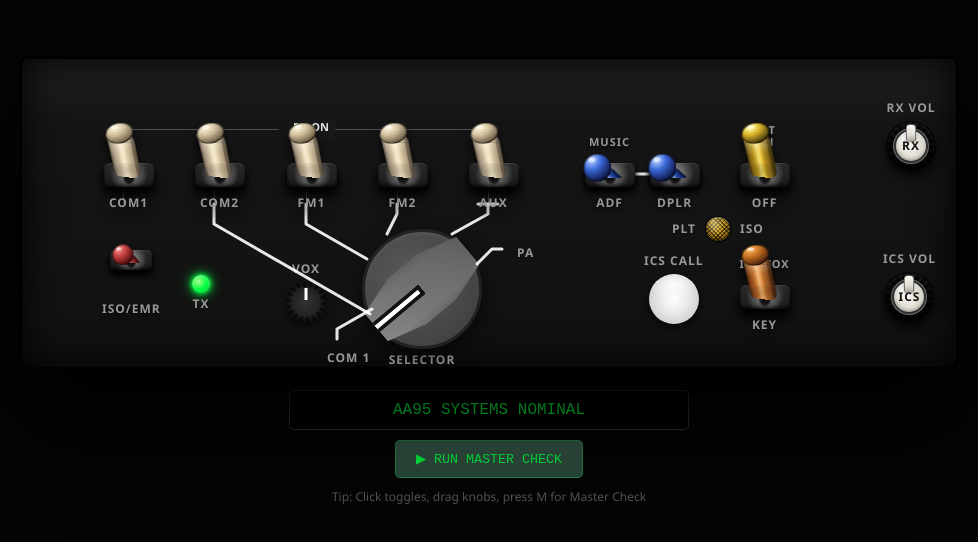
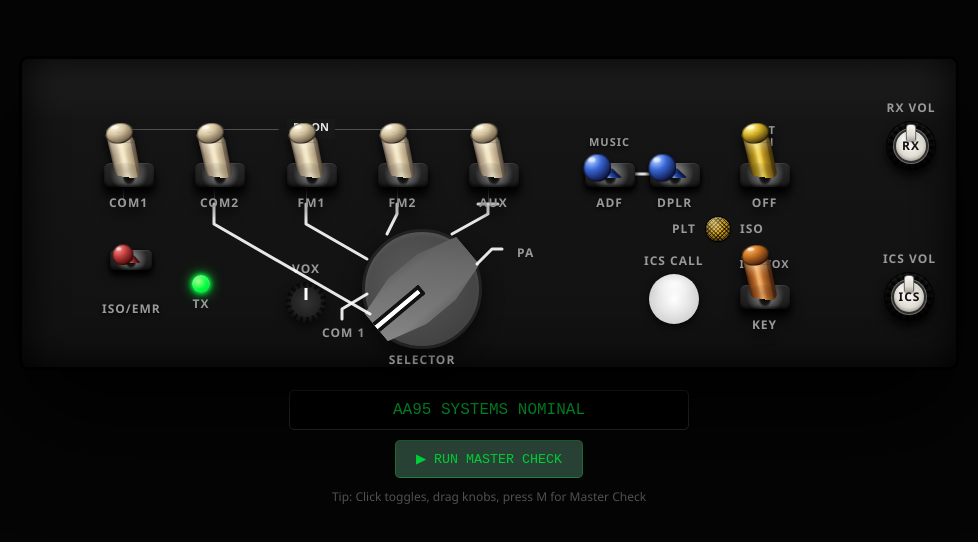
Before and after one commit to Shensley102/Off-Line-App, a website: page aa95/aa95.html in a window 1280 px wide. Shown: the part 120-662 px from the top of the page, without its empty margins (151-1129 px from the left). Drawn offline with Linux system fonts and the light colour scheme.

Commit message:
Update aa95.html

```diff
--- a/aa95/aa95.html
+++ b/aa95/aa95.html
@@ -628,11 +628,12 @@
     <polyline class="leader-line" points="466,145 466,155 430,175" />
     <!-- PA line (~3 o'clock) -->
     <polyline class="leader-line" points="480,190 470,190 455,205" />
-    <!-- COM 1 Bottom line (~7 o'clock) -->
-    <polyline class="leader-line" points="315,280 315,270 350,250" />
+    <!-- COM 1 Bottom line (~7 o'clock) adjusted up -->
+    <polyline class="leader-line" points="320,260 320,250 345,235" />
   </svg>
 
-  <div class="component" style="left:305px; top:290px; pointer-events:none;">
+  <!-- COM 1 label moved up into proper alignment -->
+  <div class="component" style="left:300px; top:265px; pointer-events:none;">
     <span class="label" style="margin:0; color:#999;">COM 1</span>
   </div>
 
```
